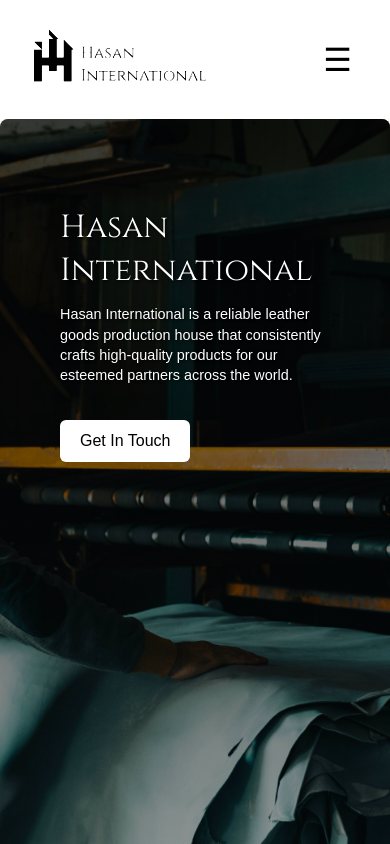
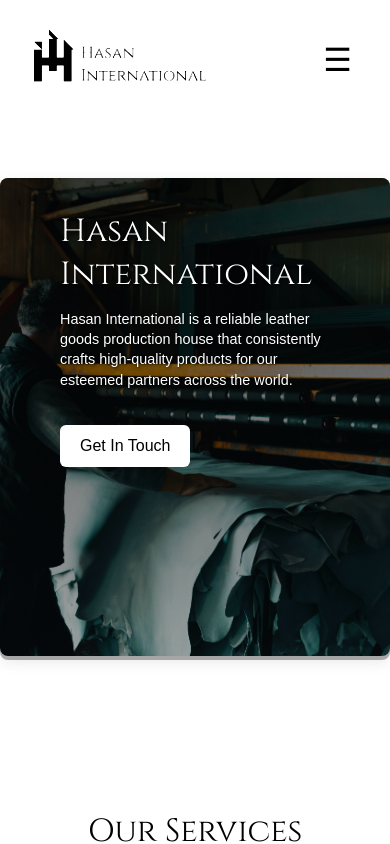
Before and after one commit to mohdimran4449/Hasan-International, a React (Create React App) app: page /#/ in a window 390 px wide. Shown: the top 844 px of the page. Built offline with nearby package versions, Linux system fonts and the light colour scheme.

Commit message:
Fix hero image movement on iOS devices by replacing 100vh with fixed heights and transform properties

```diff
--- a/src/App.css
+++ b/src/App.css
@@ -1121,10 +1121,13 @@
 /* Mobile-specific adjustments */
 @media (max-width: 768px) {
   .hero {
-    height: 100vh; /* Full viewport height */
+    height: 100%; /* Use 100% instead of 100vh */
+    min-height: 600px; /* Set a minimum height */
     padding: 0; /* Remove padding to allow full screen image */
     overflow: hidden; /* Prevent scrolling */
     position: relative; /* For absolute positioning of children */
+    -webkit-transform: translateZ(0); /* Fix for iOS */
+    transform: translateZ(0); /* Standard property for compatibility */
   }
 
   .hero-container {
@@ -1147,7 +1150,10 @@
     width: 100%;
     margin-right: 0;
     position: relative;
-    height: 100vh;
+    height: 100%;
+    max-height: 100%;
+    -webkit-transform: translateZ(0);
+    transform: translateZ(0);
   }
 
   .hero-mobile-overlay {
```
Also changed, not shown: 6 other files (tests, documents, lock files or other folders).
